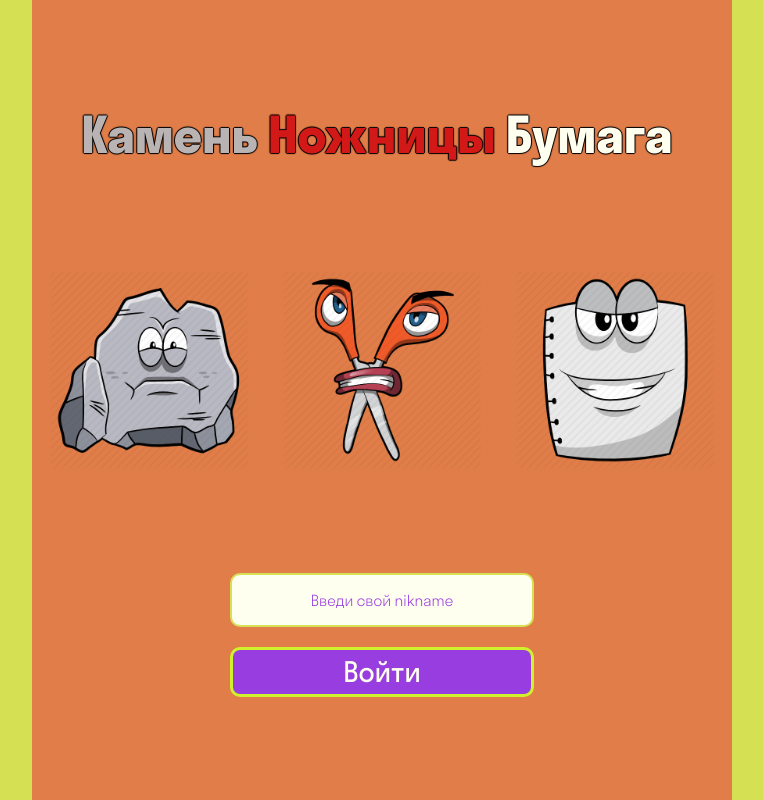
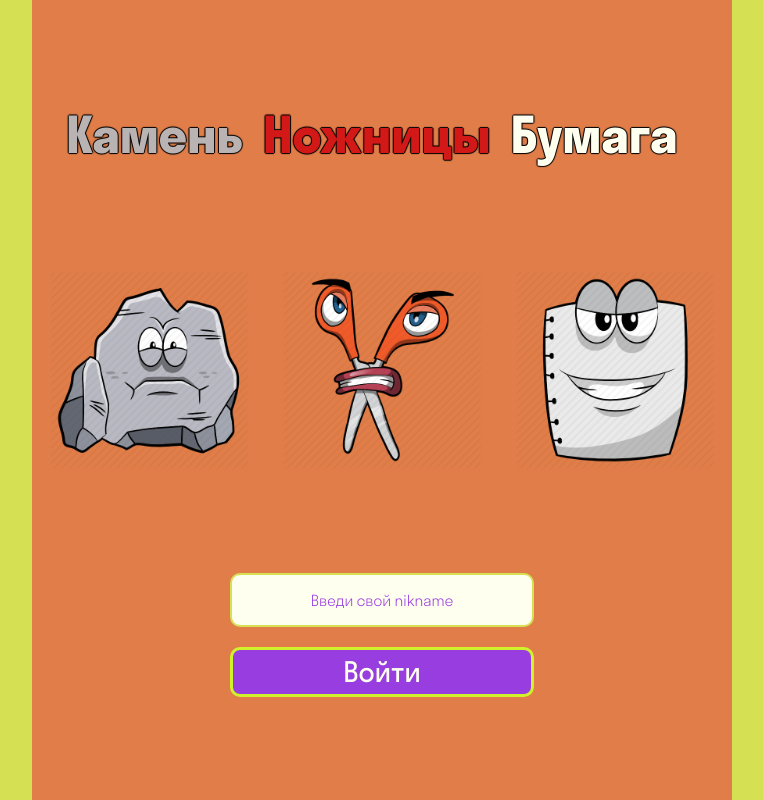
Before and after one commit to KirillLodygin/Training_project, a plain HTML site: page layout/login_screen.html in a window 1280 px wide. Shown: the whole page, without its empty margins (258-1021 px from the left). Drawn offline with Linux system fonts and the light colour scheme.

Commit message:
added function and object

```diff
--- a/layout/app.js
+++ b/layout/app.js
@@ -1,7 +1,31 @@
-// import loginScreen from './login_screen';
 const app = document.querySelector('.app');
-const loginScreen = {
-	templateStructure: {
+function clickButton() {
+	console.log('click');
+}
+
+const application = {
+	block: {
+		loginButton: {
+			block: 'button',
+			cls: ['login', 'login-button'],
+			innerText: 'Войти',
+			method: {
+				eventName: 'click',
+				methodFunc: () => {
+					clickButton();
+				},
+			},
+		},
+		loginInput: {
+			block: 'input',
+			cls: ['login', 'login-input'],
+			attrs: {
+				placeholder: 'Введи свой nikname',
+			},
+		},
+	},
+	screen: {
+		loginScreen: {
 			block: 'header',
 			cls: 'header',
 			content: [
@@ -55,20 +79,6 @@ const loginScreen = {
 								{
 									block: 'figure',
 									cls: 'login',
-								// content: [
-								// 	{
-								// 		block: 'input',
-								// 		cls: ['login', 'login-input'],
-								// 		attrs: {
-								// 			placeholder: 'Введи свой nikname',
-								// 		},
-								// 	},
-								// 	{
-								// 		block: 'button',
-								// 		cls: ['login', 'login-button'],
-								// 		innerText: 'Войти',
-								// 	},
-								// ],
 								},
 							],
 						},
@@ -76,24 +86,12 @@ const loginScreen = {
 				},
 			],
 		},
-};
-
-//отрисовка блоков
-const renderLogin = () => {
-	const login = document.querySelector('.login');
-	const button = document.createElement('button');
-	const input = document.createElement('input');
-	input.className = 'login login-input';
-	input.setAttribute('placeholder', 'Введи свой nikname');
-	button.className = 'login login-button';
-	button.textContent = 'Войти';
-	login.appendChild(input);
-	login.appendChild(button);
+	},
 };
 
 //шаблонизатор
 const templateEngine = (block) => {
-	if (block === undefined || block === null || block === false) {
+	if (!block) {
 		return document.createTextNode('');
 	}
 
@@ -132,20 +130,33 @@ const templateEngine = (block) => {
 
 	if (block.innerText) element.innerText = block.innerText;
 
+	if (block.method)
+		element.addEventListener(block.method.eventName, block.method.methodFunc);
+
 	element.appendChild(templateEngine(block.content));
 
 	return element;
 };
 
+//вставка блоков
+const createBlock = (arrObj, parentNode) => {
+	parentNode.appendChild(templateEngine(arrObj));
+};
+
 //формирует стартовую страницу
-const createTemplate = () => {
-	return templateEngine(loginScreen.templateStructure);
+const createScreen = (obj) => {
+	while (app.firstChild) {
+		app.firstChild.remove();
+	}
+	app.appendChild(templateEngine(obj));
 };
 
 //формирует облик страницы
 const createPage = () => {
-	createTemplate;
-	app.appendChild(createTemplate());
-	renderLogin();
+	createScreen(application.screen.loginScreen);
 };
-document.addEventListener('DOMContentLoaded', createPage);
+// document.addEventListener('DOMContentLoaded', createPage);
+
+createPage();
+createBlock(application.block.loginInput, document.querySelector('.login'));
+createBlock(application.block.loginButton, app.querySelector('.login'));
--- a/layout/stiles.css
+++ b/layout/stiles.css
@@ -106,17 +106,17 @@ body {
 	}
 }
 .rock-text {
-	margin-right: 10px;
+	margin-right: 20px;
 	color: var(--rock);
 	animation: opacityRock 2s 1s 1 backwards;
 }
 .scissors-text {
-	margin-right: 10px;
+	margin-right: 20px;
 	color: var(--scissors);
 	animation: opacityRock 2s 1.5s 1 backwards;
 }
 .paper-text {
-	margin-right: 10px;
+	margin-right: 20px;
 	color: var(--title-color);
 	animation: opacityRock 2s 2s 1 backwards;
 }
```
Lines whose indentation alone changed are shown as unchanged.
